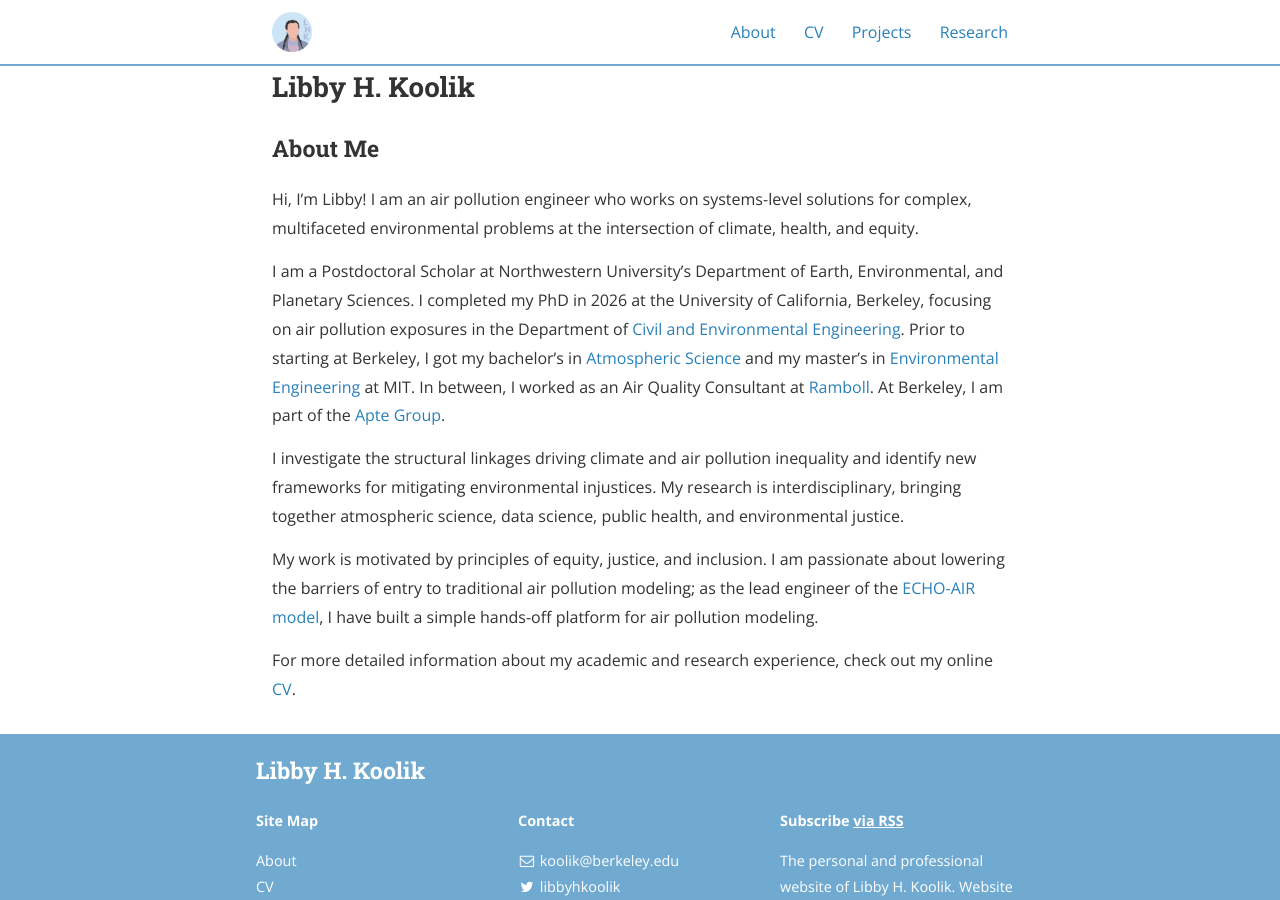
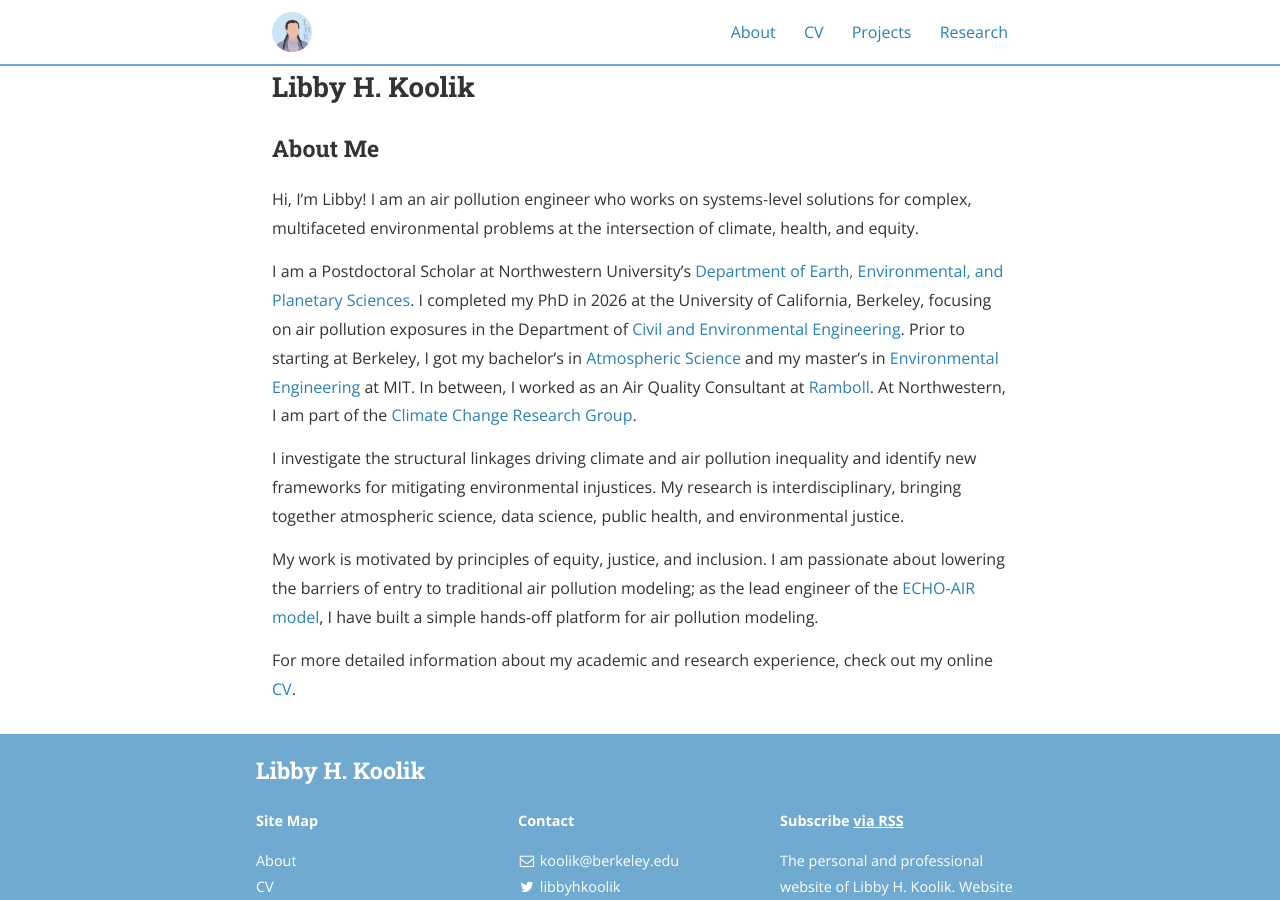
Before and after one commit to lkoolik/lkoolik.github.io, a Jekyll site: the page built from about.md, in a window 1280 px wide and 900 px high, scrolled down 417 px. Built offline with Jekyll 4.4.1, drawn with Linux system fonts in a browser that asks for light colours; nearby versions of some CDN libraries.

Commit message:
Update about.md

```diff
--- a/about.md
+++ b/about.md
@@ -13,7 +13,7 @@
 ### About Me
 Hi, I'm Libby! I am an air pollution engineer who works on systems-level solutions for complex, multifaceted environmental problems at the intersection of climate, health, and equity.
 
-I am a Postdoctoral Scholar at Northwestern University's Department of Earth, Environmental, and Planetary Sciences. I completed my PhD in 2026 at the University of California, Berkeley, focusing on air pollution exposures in the Department of [Civil and Environmental Engineering](https://ce.berkeley.edu/). Prior to starting at Berkeley, I got my bachelor's in [Atmospheric Science](https://eapsweb.mit.edu/) and my master's in [Environmental Engineering](https://cee.mit.edu/) at MIT. In between, I worked as an Air Quality Consultant at [Ramboll](https://ramboll.com/services-and-sectors/environment-and-health/air-quality-management). At Berkeley, I am part of the [Apte Group](https://apte.berkeley.edu/).
+I am a Postdoctoral Scholar at Northwestern University's [Department of Earth, Environmental, and Planetary Sciences](https://deeps.northwestern.edu/). I completed my PhD in 2026 at the University of California, Berkeley, focusing on air pollution exposures in the Department of [Civil and Environmental Engineering](https://ce.berkeley.edu/). Prior to starting at Berkeley, I got my bachelor's in [Atmospheric Science](https://eapsweb.mit.edu/) and my master's in [Environmental Engineering](https://cee.mit.edu/) at MIT. In between, I worked as an Air Quality Consultant at [Ramboll](https://ramboll.com/services-and-sectors/environment-and-health/air-quality-management). At Northwestern, I am part of the [Climate Change Research Group](https://sites.northwestern.edu/danethan/).
 
 I investigate the structural linkages driving climate and air pollution inequality and identify new frameworks for mitigating environmental injustices. My research is interdisciplinary, bringing together atmospheric science, data science, public health, and environmental justice.
 
```
